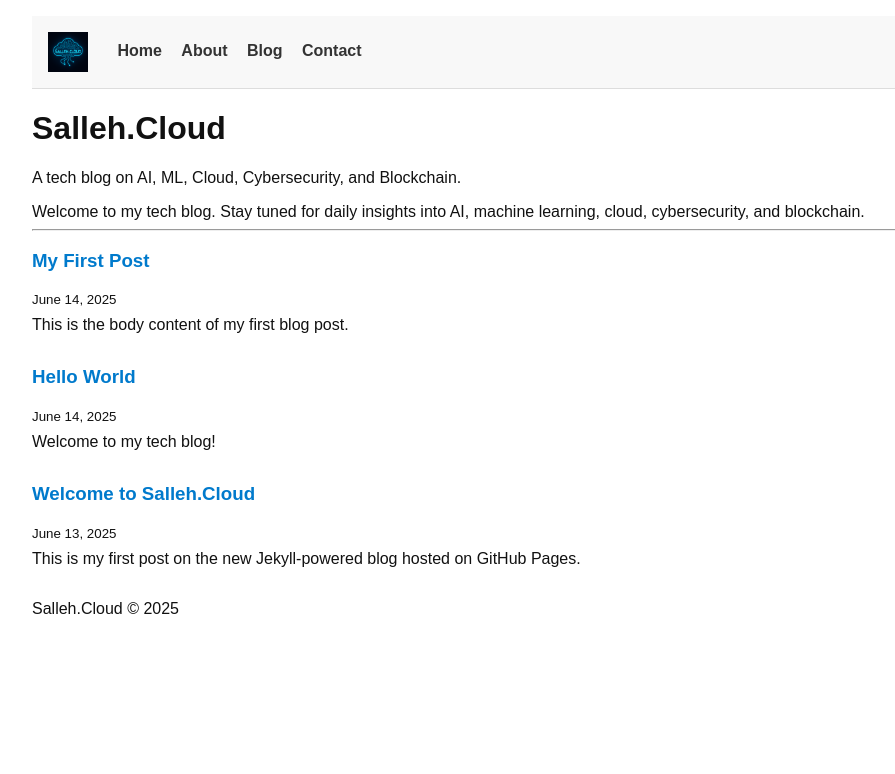
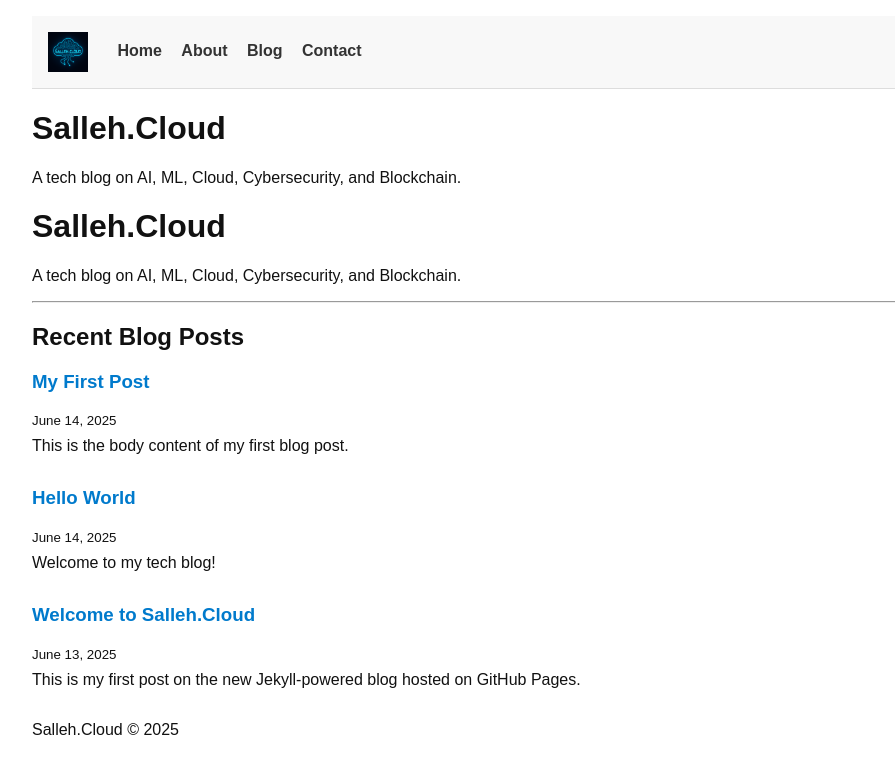
Before and after one commit to Sahshim/salleh-tech-blog, a Jekyll site: the page built from index.html, in a window 1280 px wide. Shown: the top 774 px of the page, without its empty margins (158-1053 px from the left). Built offline with Jekyll 4.4.1, drawn with Linux system fonts in a browser that asks for light colours.

Commit message:
Update index.html

```diff
--- a/index.html
+++ b/index.html
@@ -1,8 +1,20 @@
 ---
-layout: home
-title: Salleh.Cloud
+layout: default
 ---
 
-Welcome to my tech blog.
+<h1>{{ site.title }}</h1>
+<p>{{ site.description }}</p>
+<hr>
 
-Stay tuned for daily insights into AI, machine learning, cloud, cybersecurity, and blockchain.
+<section>
+  <h2>Recent Blog Posts</h2>
+  <ul>
+    {% for post in site.posts %}
+      <li>
+        <h3><a href="{{ post.url | relative_url }}">{{ post.title }}</a></h3>
+        <small>{{ post.date | date: "%B %d, %Y" }}</small>
+        <p>{{ post.excerpt }}</p>
+      </li>
+    {% endfor %}
+  </ul>
+</section>
```
